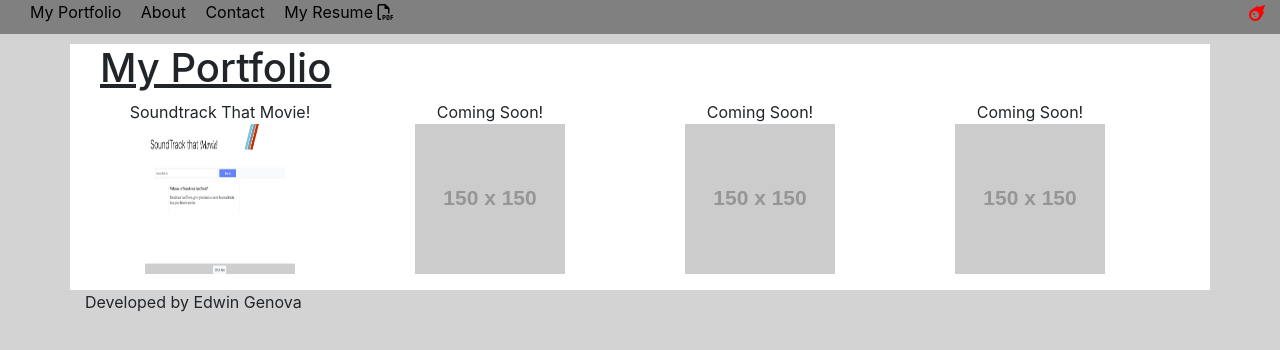
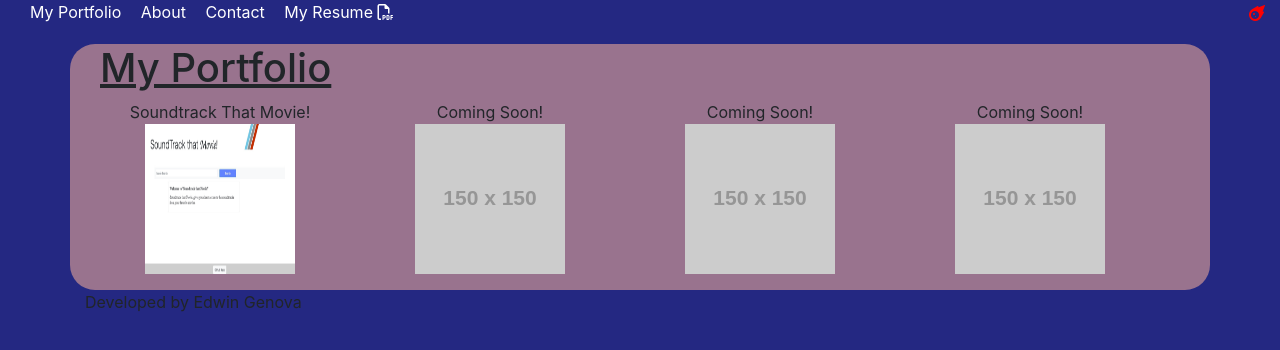
Before and after one commit to novaaaax/novaaaax.github.io, a plain HTML site: page index.html in a window 1280 px wide. Drawn offline with nearby package versions, Linux system fonts and the light colour scheme; placeholder pictures from the web are drawn by us.

Commit message:
added more styling

```diff
--- a/style.css
+++ b/style.css
@@ -1,5 +1,5 @@
 #nav {
-    background-color: grey !important;
+    background-color: #242882 !important;
     color: white !important;
     padding-bottom: 10px;
 }
@@ -9,11 +9,12 @@
 }
 
 body {
-    background-color: lightgray;
+    background-color: #242882;
 }
 
 main {
-    background-color: white;
+    background-color: #99738e;
+    border-radius: 25px;
     margin-top: 10px;
 }
 
@@ -50,7 +51,7 @@ h1 {
 }
 
 .button {
-    color: black;
+    color: white;
     margin-left: 15px;
 }
 
```
